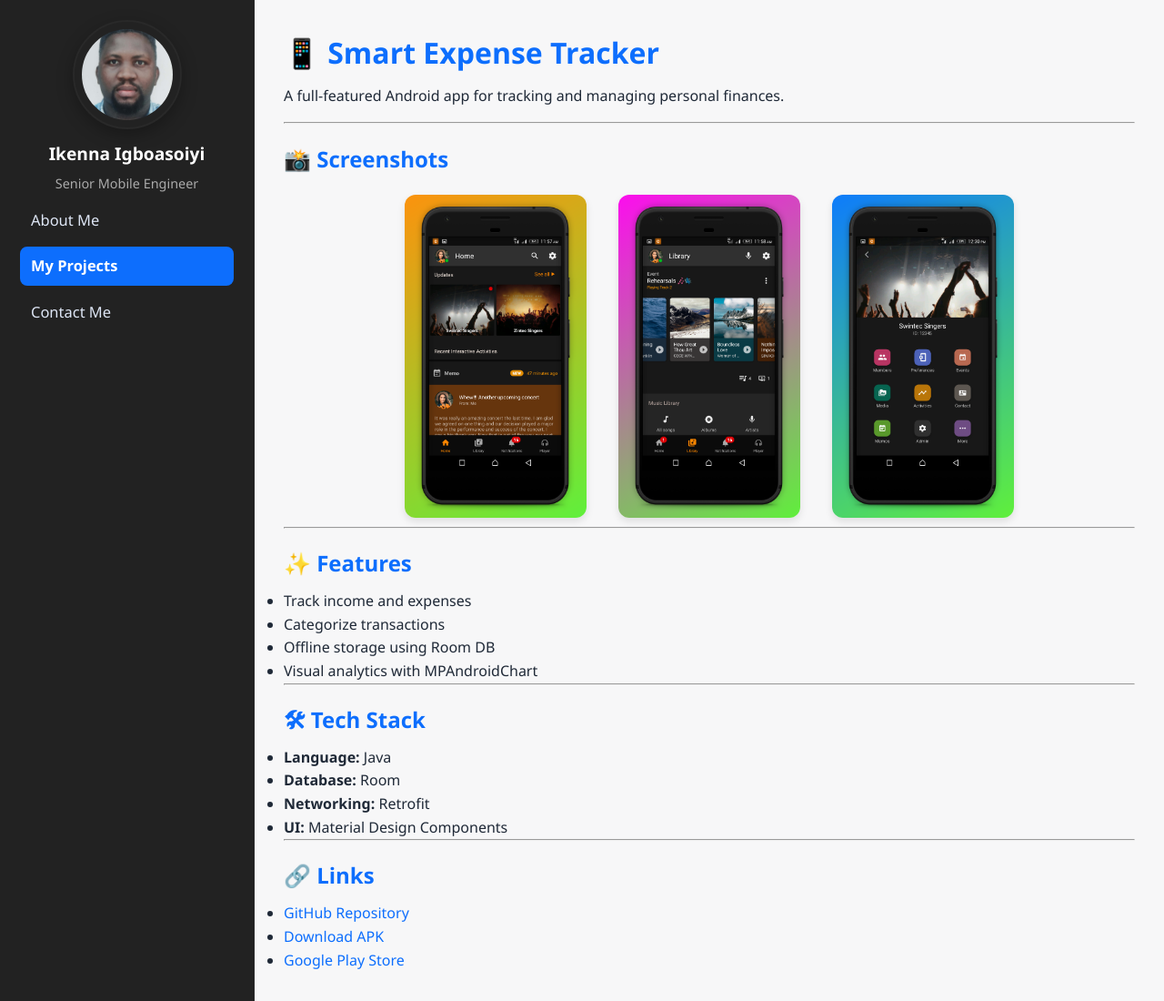
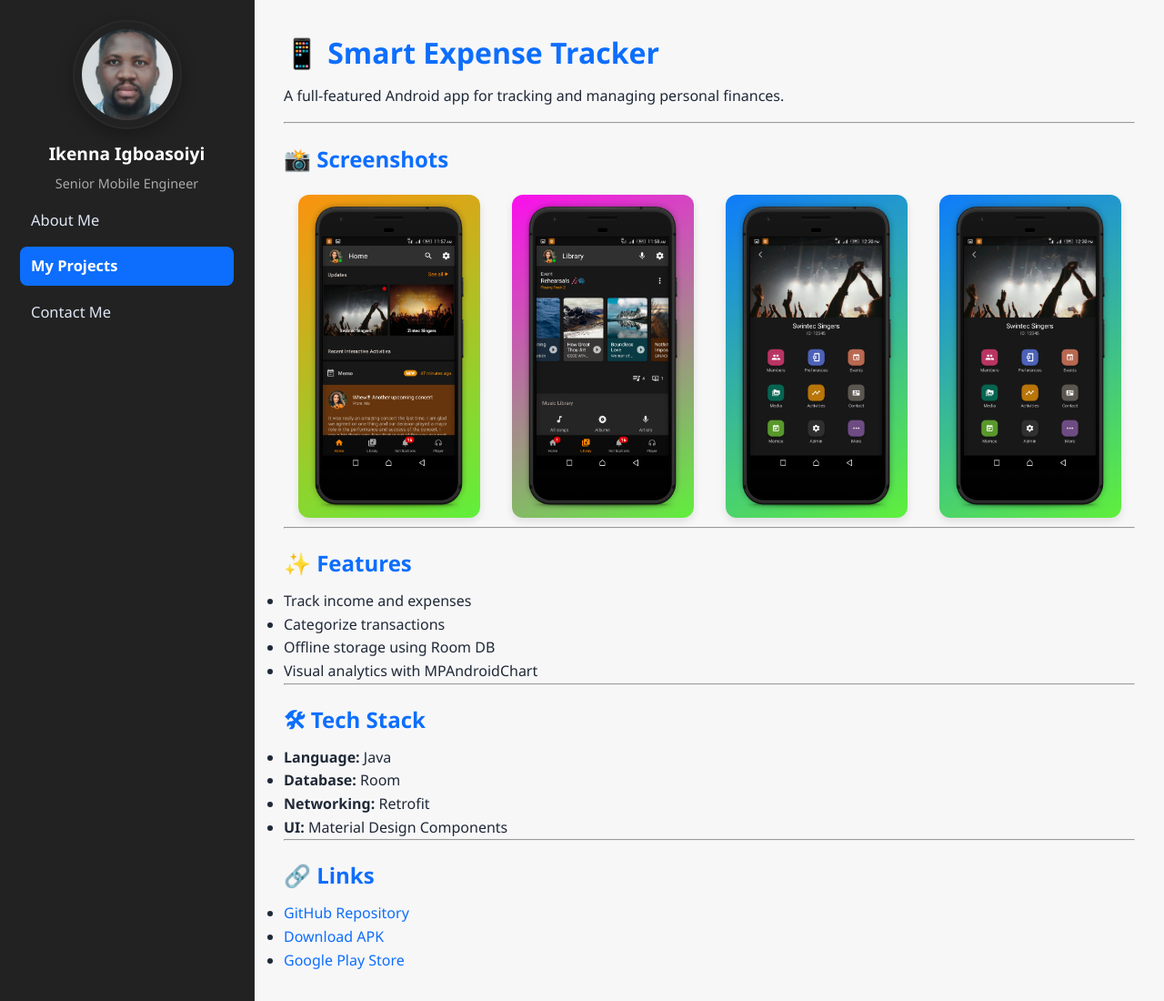
Before and after one commit to Andy112/ikenna-portfolio, a Jekyll site: the page built from projects/trackulator.md, in a window 1280 px wide and 1100 px high. Shown: the whole window at 91% size. Built offline with Jekyll 4.4.1, drawn with Linux system fonts in a browser that asks for light colours.

Commit message:
Update trackulator.md

```diff
--- a/projects/trackulator.md
+++ b/projects/trackulator.md
@@ -15,6 +15,7 @@ A full-featured Android app for tracking and managing personal finances.
 <div class="screenshot-gallery">
   <img src="{{ site.baseurl }}/assets/images/choristera_img1.jpg" alt="Smart Expense Screenshot 1">
   <img src="{{ site.baseurl }}/assets/images/choristera_img2.jpg" alt="Smart Expense Screenshot 2">
+  <img src="{{ site.baseurl }}/assets/images/choristera_img3.jpg" alt="Smart Expense Screenshot 3">
   <img src="{{ site.baseurl }}/assets/images/choristera_img3.jpg" alt="Smart Expense Screenshot 3">
 </div>
 
```
